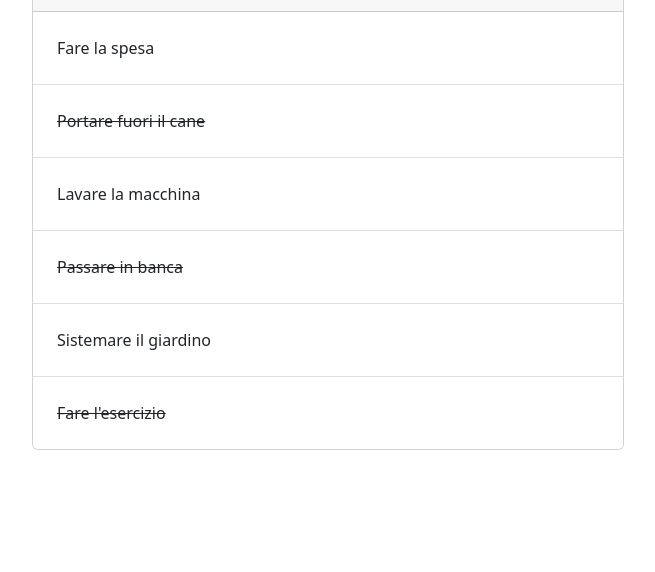
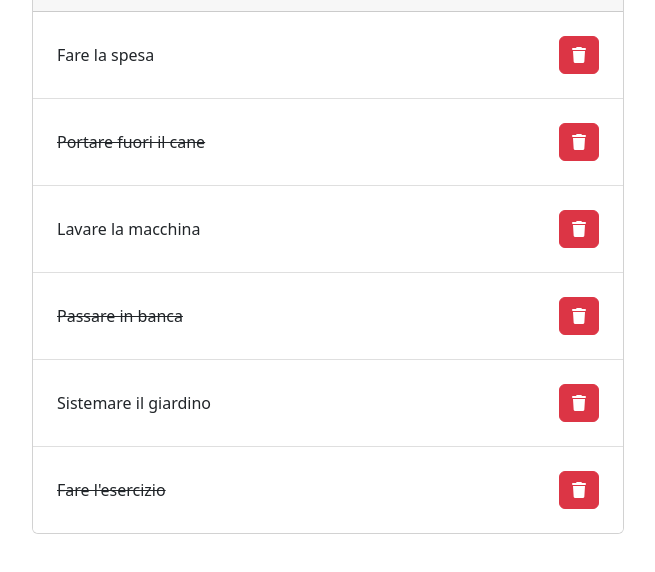
Before and after one commit to Marco9726/vue-todolist, a plain HTML site: page index.html in a window 1280 px wide. Shown: the part 110-682 px from the top of the page, without its empty margins (300-955 px from the left). Drawn offline with nearby package versions, Linux system fonts and the light colour scheme.

Commit message:
MILESTONE 2

```diff
--- a/index.html
+++ b/index.html
@@ -22,8 +22,18 @@
                                     </h1>
                                 </div>
                                 <ul class="list-group list-group-flush">
-                                    <li v-for="item in list" class="list-group-item p-4" :class="(item.done === false) ? 'text-decoration-line-through': ''">
-                                        {{item.text}}
+                                    <li v-for="(item,index) in list" class="list-group-item p-4">
+                                        <div class="d-flex justify-content-between align-items-center">
+                                            <div :class="(item.done === false) ? 'text-decoration-line-through': ''">
+                                                {{item.text}}
+
+                                            </div>
+                                            <div id="buttons">
+                                                <button class="btn btn-square btn-danger">
+                                                    <i class="fas fa-trash" @click="removeTask(index)"></i>
+                                                </button>
+                                            </div>
+                                        </div>
                                     </li>
                                 </ul>
                               </div>
--- a/js/main.js
+++ b/js/main.js
@@ -35,6 +35,10 @@ createApp({
         }
     },
     methods: {
-
+        //creo il metodo per rimuovere il todo
+        removeTask(index){
+            //rimuovi 1 elemento dall'array list in posizione index
+            this.list.splice(index, 1);
+        }
     }
 }).mount('#app')
```
